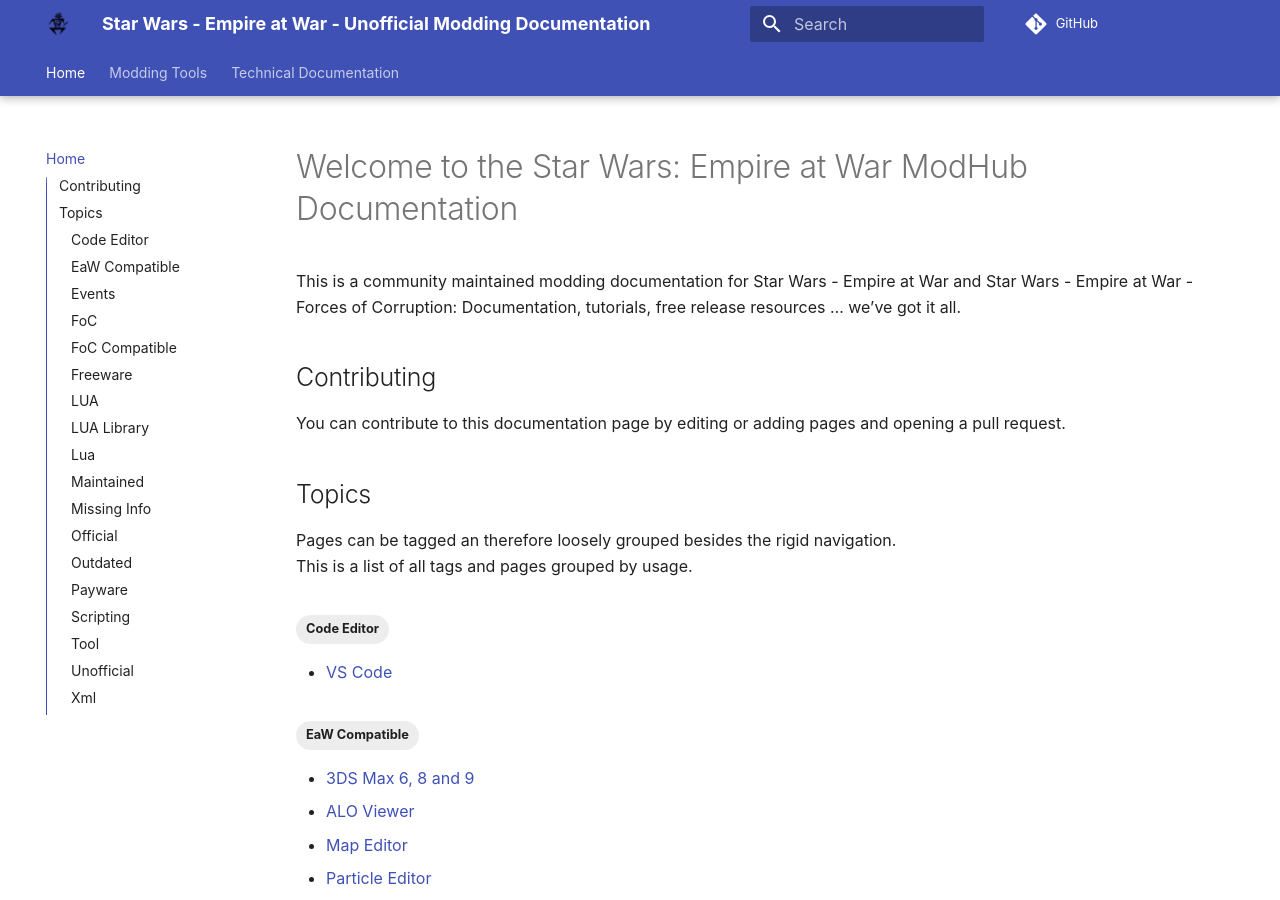
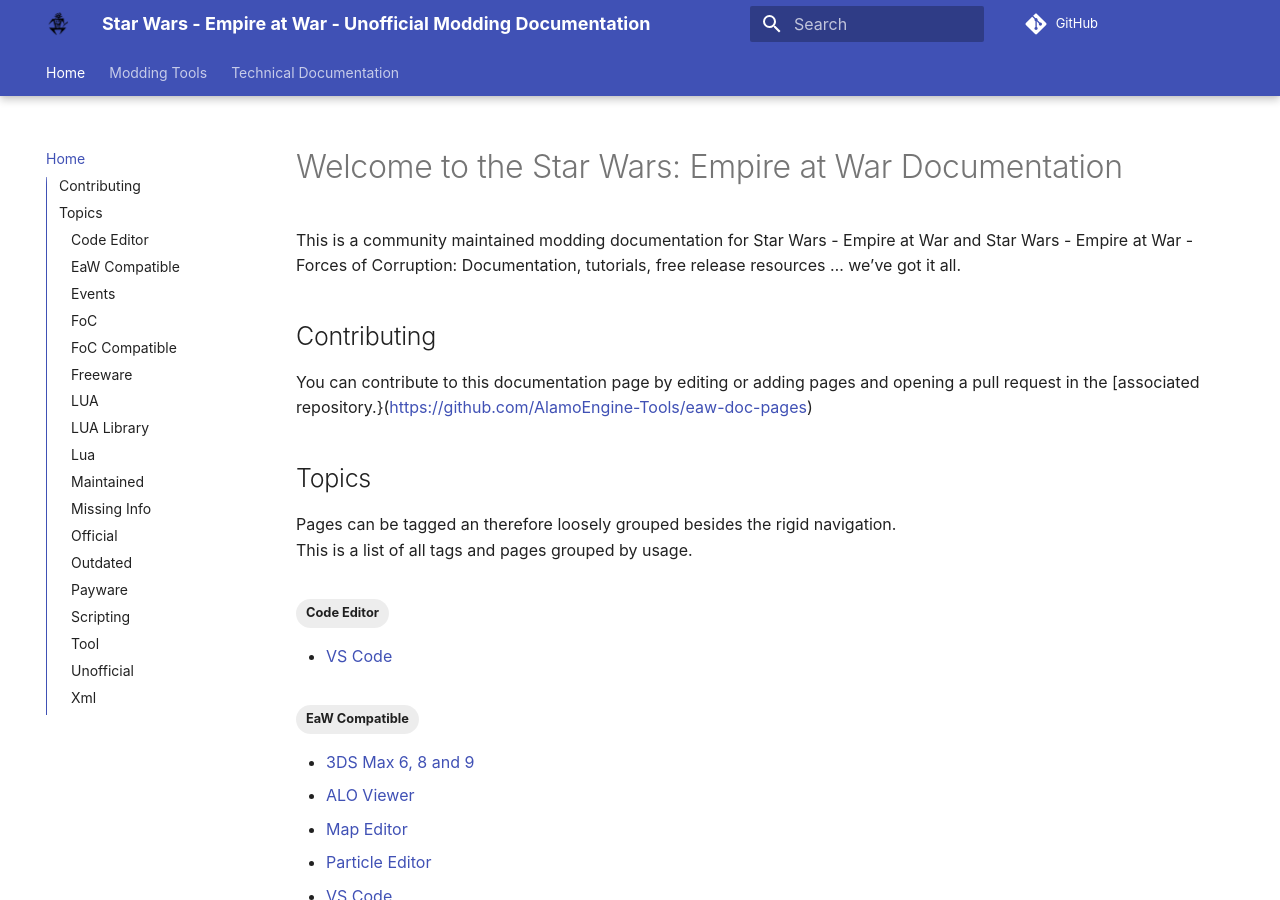
Before and after one commit to AlamoEngine-Tools/eaw-doc-pages, an MkDocs documentation site: the page built from docs/index.md, in a window 1280 px wide and 900 px high. Built offline with MkDocs 1.6.1 and Material for MkDocs 9.7.7, drawn with Linux system fonts in a browser that asks for light colours; comment, search, counter and statistics services are not loaded.

Commit message:
Update index.md

```diff
--- a/docs/index.md
+++ b/docs/index.md
@@ -3,13 +3,13 @@
 comments: true
 ---
 
-# Welcome to the Star Wars: Empire at War ModHub Documentation
+# Welcome to the Star Wars: Empire at War Documentation
 
 This is a community maintained modding documentation for Star Wars - Empire at War and Star Wars - Empire at War - Forces of Corruption: Documentation, tutorials, free release resources ... we've got it all.
 
 ## Contributing
 
-You can contribute to this documentation page by editing or adding pages and opening a pull request.
+You can contribute to this documentation page by editing or adding pages and opening a pull request in the [associated repository.}(https://github.com/AlamoEngine-Tools/eaw-doc-pages)
 
 ## Topics
 
```
